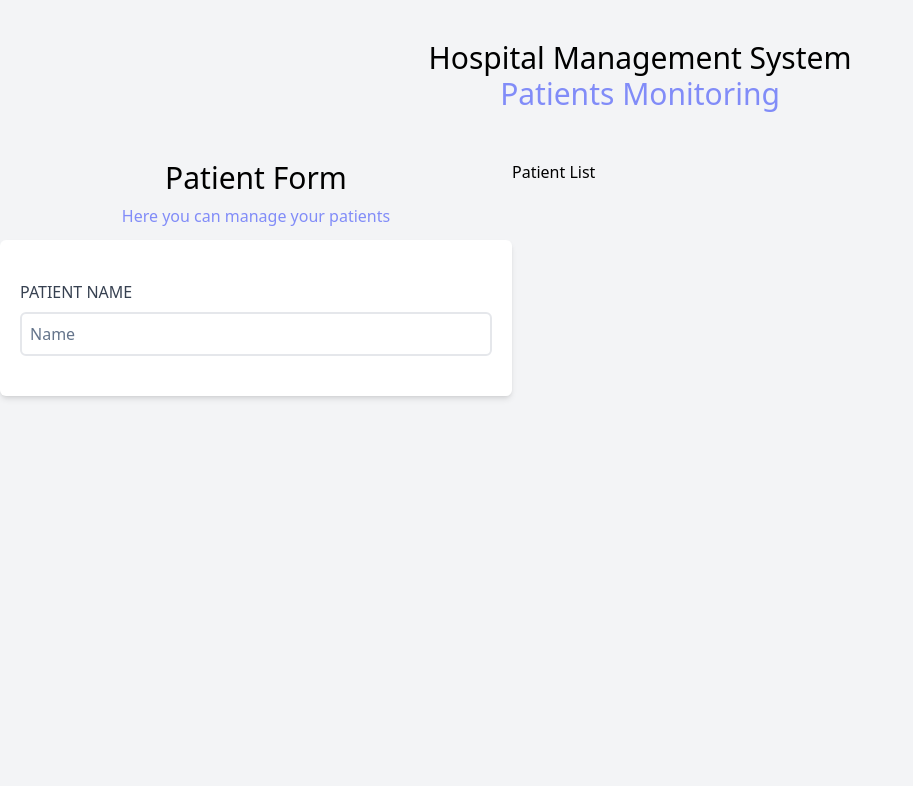
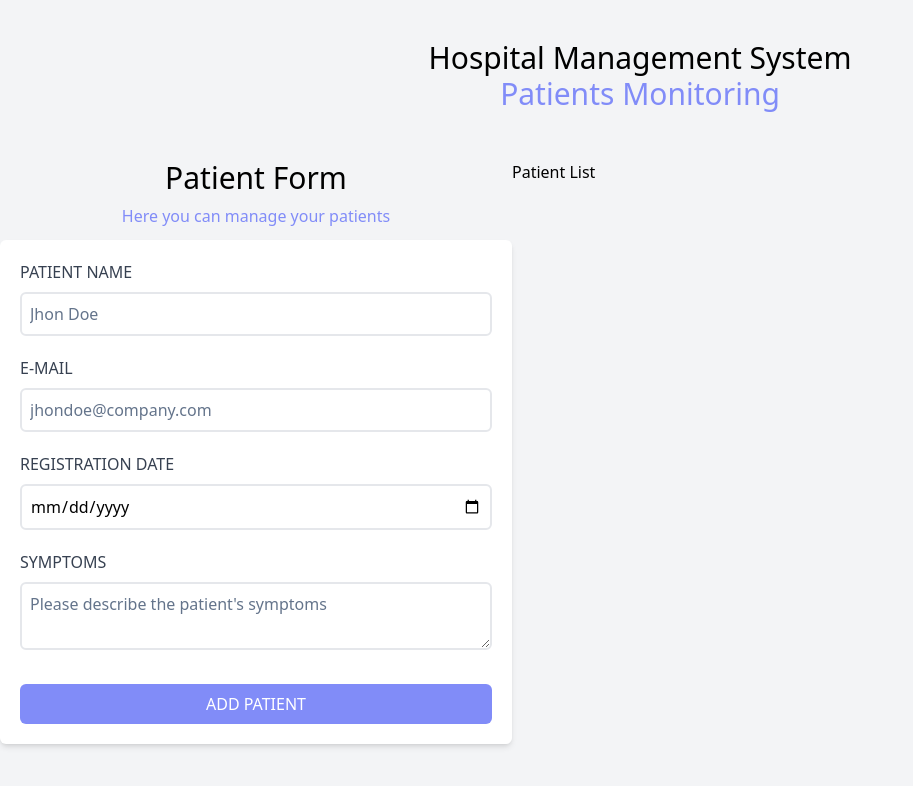
Before and after one commit to lopezisla/react-hospital, a React (Vite) app: page / in a window 1280 px wide. Shown: the top 786 px of the page, without its empty margins (0-913 px from the left). Built offline with nearby package versions, Linux system fonts and the light colour scheme.

Commit message:
add inputs to PatientForm

```diff
--- a/src/components/PatientForm.jsx
+++ b/src/components/PatientForm.jsx
@@ -5,11 +5,66 @@ const PatientForm = () => {
       <p className="font-medium text-center mt-2 mb-3 text-indigo-400">
         Here you can manage your patients
       </p>
-      <form className="bg-white shadow-md rounded-md py-10 px-5">
-        <div>
-          <label htmlFor="name" className="block text-gray-700 font-medium uppercase">Patient Name</label>
-          <input id="name" type="text" placeholder="Name" className="border-2 w-full p-2 mt-2 placeholder-slate-500 rounded-md"/>
+      <form className="bg-white shadow-md rounded-md py-5 px-5 mb-5">
+        <div className="mb-5">
+          <label
+            htmlFor="name"
+            className="block text-gray-700 font-medium uppercase"
+          >
+            Patient Name
+          </label>
+          <input
+            id="name"
+            type="text"
+            placeholder="Jhon Doe"
+            className="border-2 w-full p-2 mt-2 placeholder-slate-500 rounded-md"
+          />
         </div>
+        <div className="mb-5">
+          <label
+            htmlFor="email"
+            className="block text-gray-700 font-medium uppercase"
+          >
+            E-mail
+          </label>
+          <input
+            id="email"
+            type="email"
+            placeholder="jhondoe@company.com"
+            className="border-2 w-full p-2 mt-2 placeholder-slate-500 rounded-md"
+          />
+        </div>
+        <div className="mb-5">
+          <label
+            htmlFor="date"
+            className="block text-gray-700 font-medium uppercase"
+          >
+            Registration Date
+          </label>
+          <input
+            id="date"
+            type="date"
+            className="border-2 w-full p-2 mt-2 placeholder-slate-500 rounded-md"
+          />
+        </div>
+        <div className="mb-5">
+          <label
+            htmlFor="symptoms "
+            className="block text-gray-700 font-medium uppercase"
+          >
+            Symptoms
+          </label>
+          <textarea
+            id="symptoms"
+            placeholder="Please describe the patient's symptoms"
+            className="border-2 w-full p-2 mt-2 placeholder-slate-500 rounded-md"
+          ></textarea>
+        </div>
+        <input
+            type="submit"
+            className="bg-indigo-400 w-full p-2 mt-2 rounded-md text-white uppercase font-medium hover:bg-indigo-600 cursor-pointer transition-all"
+            value="Add Patient"
+          />
       </form>
     </div>
   );
```
